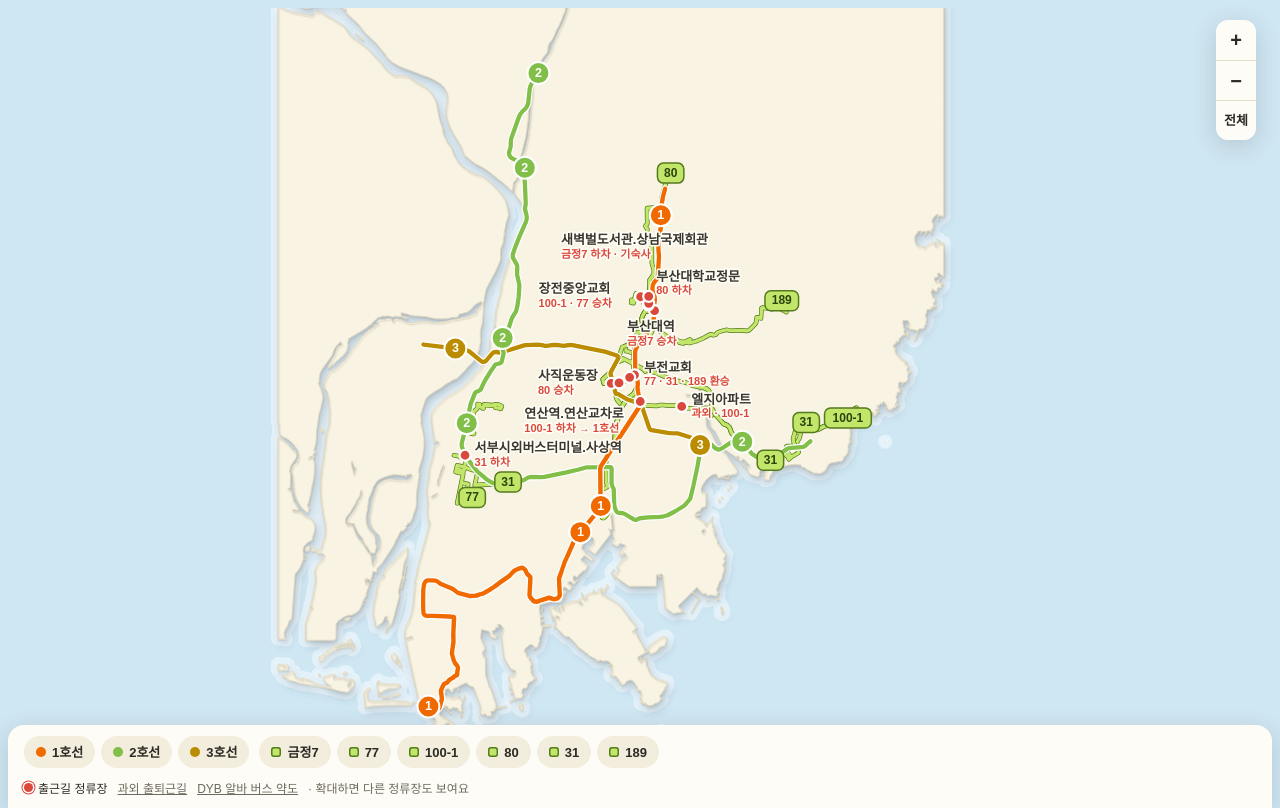
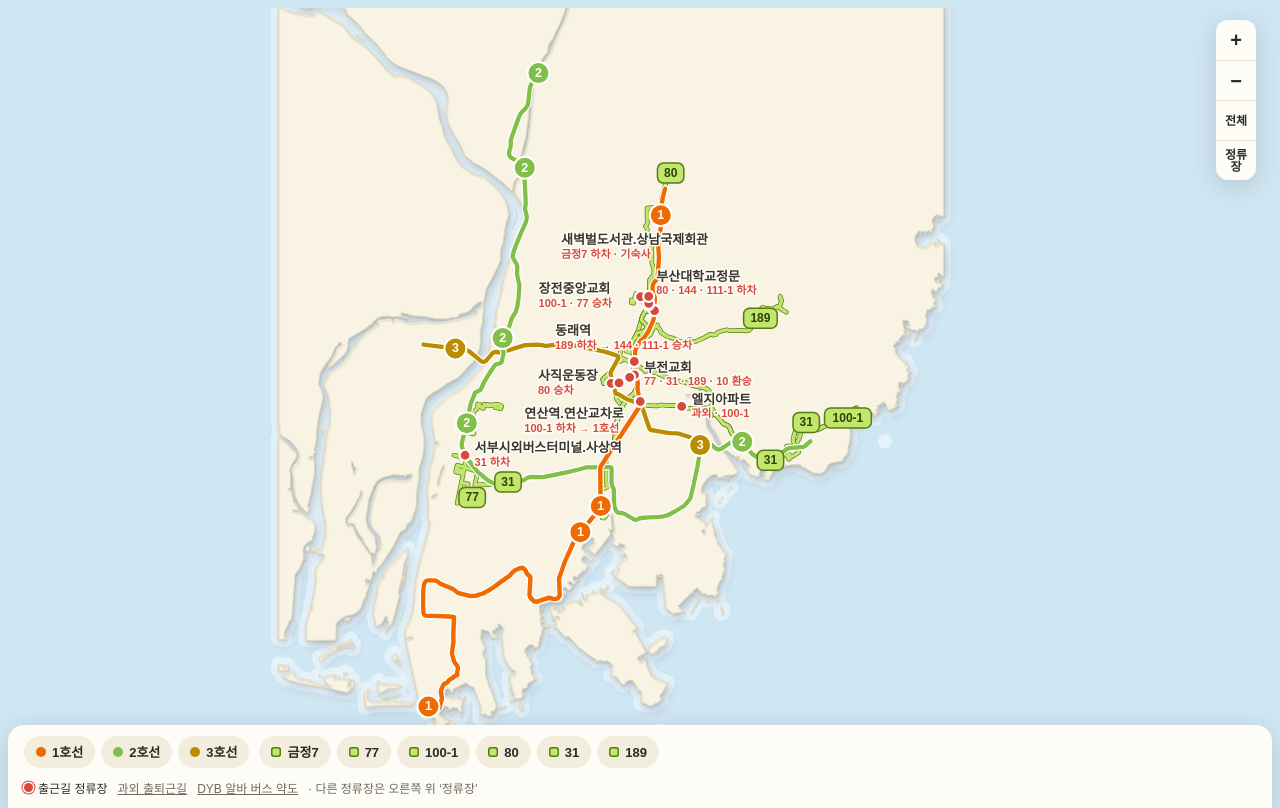
Before and after one commit to SungheeJin1/mapofPusanonlyforMe, a plain HTML site: page web/index.html in a window 1280 px wide. Drawn offline with Linux system fonts and the light colour scheme; a web font is replaced by a local one.

Commit message:
Web map: add 10/144/111-1, show only the stops I use
Commute stops gain 동래역 (189 → 144/111-1 transfer); other stops appear
only with the new '정류장' toggle.

Co-Authored-By: Claude Opus 5.5 <noreply@anthropic.com>
Claude-Session: https://claude.ai/code/session_01EyUg4yB8ftYKVxUf5R6TF1

```diff
--- a/web/index.html
+++ b/web/index.html
@@ -95,7 +95,8 @@ body {
   color: var(--ink); font: 600 20px/1 var(--font); cursor: pointer;
 }
 .zoom button + button { border-top: 1px solid var(--rule); }
-.zoom button.fit { font-size: 13px; }
+.zoom button.fit { font-size: 12px; }
+.zoom button[aria-pressed="true"] { background: var(--chip-on); color: var(--chip-on-ink); }
 .zoom button:focus-visible, .chip:focus-visible, .stop-row:focus-visible, .close:focus-visible, .grab:focus-visible {
   outline: 2px solid var(--focus); outline-offset: -2px;
 }
@@ -219,13 +220,14 @@ body {
 </style>
 
 <div id="app">
-  <canvas id="map" aria-label="부산 지도: 도시철도 1·2·3호선과 버스 금정7, 77, 100-1, 80, 31, 189번 노선" role="img"></canvas>
+  <canvas id="map" aria-label="부산 지도: 도시철도 1·2·3호선과 버스 금정7, 77, 100-1, 80, 31, 189, 10, 144, 111-1번 노선" role="img"></canvas>
   <div class="loading" id="loading">지도 불러오는 중…</div>
 
   <div class="zoom" role="group" aria-label="지도 확대·축소">
     <button type="button" id="zoom-in" aria-label="확대">+</button>
     <button type="button" id="zoom-out" aria-label="축소">−</button>
     <button type="button" id="zoom-fit" class="fit" aria-label="전체 보기">전체</button>
+    <button type="button" id="all-stops" class="fit" aria-pressed="false" aria-label="모든 정류장 보기">정류장</button>
   </div>
 
   <section class="sheet" aria-label="노선">
@@ -246,7 +248,7 @@ body {
       <span class="key">출근길 정류장</span>
       <a href="https://claude.ai/artifact/CKcUTudZuw55rrebUj5sCA" target="_blank" rel="noopener">과외 출퇴근길</a>
       <a href="https://claude.ai/artifact/AW6kDhbaxxutPa3r9nwZZB" target="_blank" rel="noopener">DYB 알바 버스 약도</a>
-      <span>· 확대하면 다른 정류장도 보여요</span>
+      <span>· 다른 정류장은 오른쪽 위 ‘정류장’</span>
     </p>
   </section>
 </div>
@@ -264,19 +266,21 @@ body {
   const FONT = C('--font');
 
   // Stops from the two commute pages (과외 출퇴근길, DYB 알바 버스 약도), with what happens there.
+  // name -> what happens there, and the routes it is used for (to pick the right pole)
   const COMMUTE = {
-    '장전중앙교회': '100-1 · 77 승차',
-    '엘지아파트': '과외 · 100-1',
-    '연산역.연산교차로': '100-1 하차 → 1호선',
-    '부산대역': '금정7 승차',
-    '새벽벌도서관.상남국제회관': '금정7 하차 · 기숙사',
-    '부산대학교정문': '80 하차',
-    '부산은행': '금정7 승차',
-    '사직운동장': '80 승차',
-    '부전교회': '77 · 31 · 189 환승',
-    '화신아파트': '189 승차',
-    '여명중학교': '189 하차 · DYB',
-    '서부시외버스터미널.사상역': '31 하차',
+    '장전중앙교회': ['100-1 · 77 승차', ['100-1', '77']],
+    '엘지아파트': ['과외 · 100-1', ['100-1']],
+    '연산역.연산교차로': ['100-1 하차 → 1호선', ['100-1']],
+    '부산대역': ['금정7 승차', ['금정7']],
+    '새벽벌도서관.상남국제회관': ['금정7 하차 · 기숙사', ['금정7']],
+    '부산대학교정문': ['80 · 144 · 111-1 하차', ['80', '144', '111-1']],
+    '부산은행': ['금정7 승차', ['금정7']],
+    '사직운동장': ['80 승차', ['80']],
+    '부전교회': ['77 · 31 · 189 · 10 환승', ['77', '31', '189', '10']],
+    '화신아파트': ['189 · 10 승차', ['189', '10']],
+    '여명중학교': ['189 · 10 승하차 · DYB', ['189', '10']],
+    '동래역': ['189 하차 → 144 · 111-1 승차', ['189', '144', '111-1']],
+    '서부시외버스터미널.사상역': ['31 하차', ['31']],
   };
 
   const canvas = document.getElementById('map');
@@ -287,6 +291,7 @@ body {
   let fitScale = 1;
   const sel = [];               // selected keys in order: 'bus:77', 'sub:1'
   let collapsed = false;        // stop list swiped away
+  let allStops = false;         // show every stop, not only the ones I use
   let hiQ = 0;
 
   fetch('map-data.json')
@@ -306,8 +311,8 @@ body {
     D.stops.forEach(s => {
       s.r = s.r || [];
       // a commute stop is named in COMMUTE and served by one of the routes it mentions
-      const note = COMMUTE[s.n];
-      s.c = note && (s.n !== '부산은행' || s.r.includes('금정7')) ? note : null;
+      const m = COMMUTE[s.n];
+      s.c = m && s.r.some(r => m[1].includes(r)) ? m[0] : null;
     });
     document.getElementById('loading').hidden = true;
     buildChips();
@@ -486,9 +491,10 @@ body {
     D.stops.forEach((st, i) => {
       if (any && !inPlay) return;                       // only subway selected
       if (inPlay && !inPlay.has(i)) return;
-      if (!inPlay && !st.c) {
-        if (st.p >= 2 && z < 2) return;
-        if (st.p === 1 && z < 3) return;
+      if (!st.c) {                                      // stops I don't use: only on request
+        if (!allStops) return;
+        if (!inPlay && st.p >= 2 && z < 2) return;
+        if (!inPlay && st.p === 1 && z < 3) return;
       }
       const [x, y] = toScreen(st.x, st.y);
       if (!onScreen(x, y)) return;
@@ -723,6 +729,11 @@ body {
   document.getElementById('zoom-in').addEventListener('click', () => flyTo({ s: clampS(view.s * 1.6), cx: view.cx, cy: view.cy }, true));
   document.getElementById('zoom-out').addEventListener('click', () => flyTo({ s: clampS(view.s / 1.6), cx: view.cx, cy: view.cy }, true));
   document.getElementById('zoom-fit').addEventListener('click', () => fit(true));
+  document.getElementById('all-stops').addEventListener('click', e => {
+    allStops = !allStops;
+    e.currentTarget.setAttribute('aria-pressed', String(allStops));
+    draw(true);
+  });
 
   // ---------- gestures ----------
   const ptrs = new Map();
```
Also changed, not shown: 1 other file.
